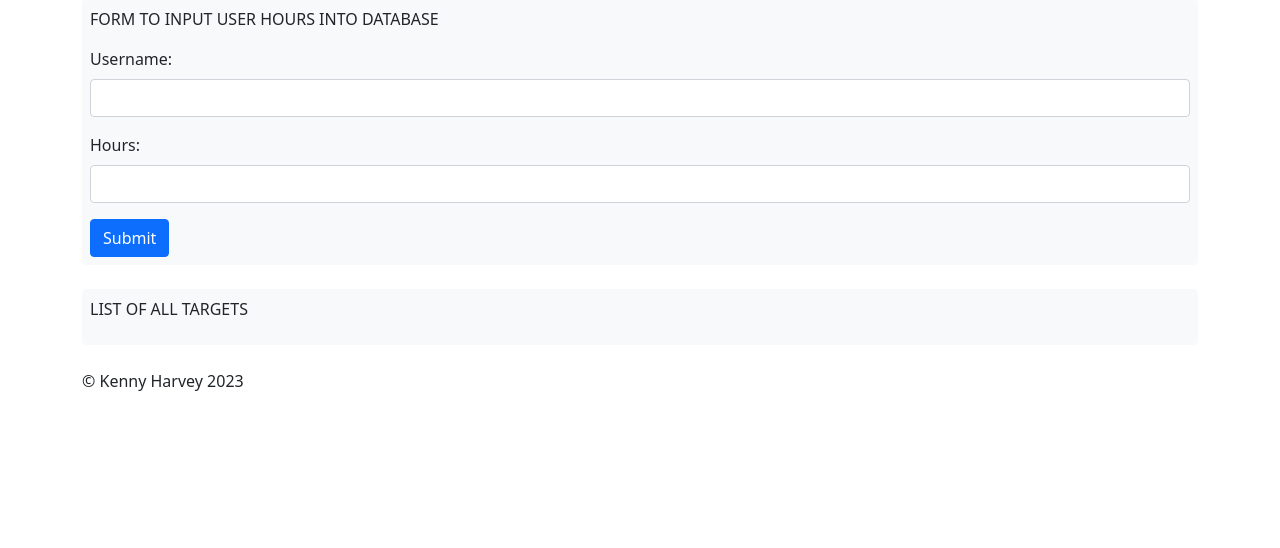
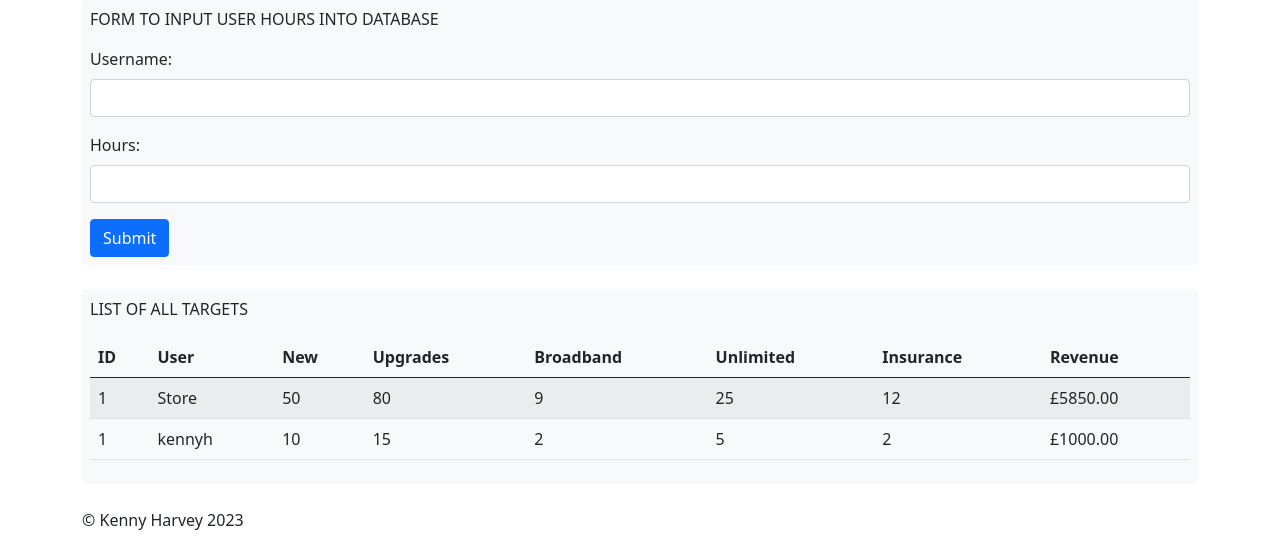
Before and after one commit to TM470-Kenny/TM470_Web_Application, a Flask app: page /targets/ in a window 1280 px wide. Shown: the part 902-1450 px from the top of the page. Before the commit the page ends 1293 px from the top, so only its background shows below. Run offline with Flask 3, Linux system fonts and the light colour scheme; some libraries are stand-ins or nearby versions.

Commit message:
All database tables set up and tables now display lists for each page
Added in the store targets and targets tables for database. Updated users database to include admin and store id to be used for access and extensibility of project. All forms updated and all pages list out the data from the database that is required.

```diff
--- a/Sales_tracker/forms.py
+++ b/Sales_tracker/forms.py
@@ -1,5 +1,5 @@
 from flask_wtf import FlaskForm
-from wtforms import StringField, SubmitField, SelectField, RadioField, IntegerField, DecimalField, PasswordField
+from wtforms import StringField, SubmitField, SelectField, BooleanField, IntegerField, DecimalField, PasswordField
 from wtforms.validators import DataRequired, NumberRange, InputRequired, Email
 
 
@@ -7,7 +7,7 @@ from wtforms.validators import DataRequired, NumberRange, InputRequired, Email
 class SalesForm(FlaskForm):
     # set as current logged in user - admin can change
     username = StringField('Username:', validators=[DataRequired()])
-    new_up = RadioField('New or Upgrade:', choices=['New', 'Upgrade'])
+    new_up = BooleanField('New?')
     sale_type = SelectField('Sale Type:', choices=['Device', 'Sim', 'Broadband'])
     # visible upon choosing device
     device_name = StringField('Device Name:')
@@ -39,6 +39,8 @@ class UsersForm(FlaskForm):
     firstname = StringField('First name:', validators=[InputRequired()])
     lastname = StringField('Last name:', validators=[InputRequired()])
     email = StringField('Email:', validators=[Email()])
+    admin = BooleanField('Admin?')
+    store_id = SelectField('Store ID:', choices=['', 1])
     submit = SubmitField('Submit')
 
 
--- a/Sales_tracker/main.py
+++ b/Sales_tracker/main.py
@@ -39,7 +39,7 @@ class Products(db.Model):
     # Set up One to Many relationship
     product_sales = db.relationship('Sales', backref='product', lazy='dynamic')
 
-    def __init__(self,device,data,length,price,revenue,commission):
+    def __init__(self, device, data, length, price, revenue, commission):
         self.device = device
         self.data = data
         self.length = length
@@ -49,10 +49,6 @@ class Products(db.Model):
 
     def __repr__(self):
         return f'{self.device} with {self.data} costs {self.price}'
-
-    def report_sales(self):
-        for sale in self.product_sales:
-            print(sale)
 
 
 class Sales(db.Model):
@@ -66,7 +62,7 @@ class Sales(db.Model):
     discount = db.Column(db.Integer)
     insurance = db.Column(db.Boolean)
 
-    def __init__(self,user,new,product_id,discount,insurance):
+    def __init__(self, user, new, product_id, discount, insurance):
         self.user = user
         self.new = new
         self.product_id = product_id
@@ -85,18 +81,77 @@ class Users(db.Model):
     firstname = db.Column(db.Text)
     lastname = db.Column(db.Text)
     password = db.Column(db.Text)
+    admin = db.Column(db.Boolean)
+    store_id = db.Column(db.Integer)
 
     user_sales = db.relationship('Sales', backref='users', lazy='dynamic')
 
-    def __init__(self,username,firstname,lastname,password):
+    def __init__(self,username,firstname,lastname,password,admin,store_id):
         self.username = username
         self.firstname = firstname
         self.lastname = lastname
         self.password = password
+        self.admin = admin
+        self.store_id = store_id
 
     def __repr__(self):
         return f'{self.firstname} {self.lastname} has username: {self.username}'
 
+
+class StoreTargets(db.Model):
+
+    __tablename__ = 'store_targets'
+
+    id = db.Column(db.Integer, primary_key=True)
+    new = db.Column(db.Integer)
+    upgrades = db.Column(db.Integer)
+    broadband = db.Column(db.Integer)
+    unlimited = db.Column(db.Integer)
+    insurance = db.Column(db.Integer)
+    revenue = db.Column(db.Numeric)
+
+    ind_targets = db.relationship('Targets', backref='store_targets', lazy='dynamic')
+
+    def __init__(self, new, upgrades, broadband, unlimited, insurance, revenue):
+        self.new = new
+        self.upgrades = upgrades
+        self.broadband = broadband
+        self.unlimited = unlimited
+        self.insurance = insurance
+        self.revenue = revenue
+
+    def __repr__(self):
+        return f'Store {self.id} has target new:{self.new}, upgrades: {self.upgrades}, broadband: {self.broadband}' \
+               f', unlimited: {self.unlimited}, insurance: {self.insurance}, revenue: {self.revenue}'
+
+
+class Targets(db.Model):
+
+    __tablename__ = 'targets'
+
+    id = db.Column(db.Integer, primary_key=True)
+    store_id = db.Column(db.Integer, db.ForeignKey('store_targets.id'))
+    username = db.Column(db.Integer)
+    new = db.Column(db.Integer)
+    upgrades = db.Column(db.Integer)
+    broadband = db.Column(db.Integer)
+    unlimited = db.Column(db.Integer)
+    insurance = db.Column(db.Integer)
+    revenue = db.Column(db.Numeric)
+
+    def __init__(self, store_id, username, new, upgrades, broadband, unlimited, insurance, revenue):
+        self.store_id = store_id
+        self.username = username
+        self.new = new
+        self.upgrades = upgrades
+        self.broadband = broadband
+        self.unlimited = unlimited
+        self.insurance = insurance
+        self.revenue = revenue
+
+    def __repr__(self):
+        return f'User {self.username} has target new:{self.new}, upgrades: {self.upgrades}, broadband: {self.broadband}' \
+               f', unlimited: {self.unlimited}, insurance: {self.insurance}, revenue: {self.revenue}'
 
 
 ######################################
@@ -118,7 +173,8 @@ def login():
 @app.route('/users/')
 def users():
     users_form = UsersForm()
-    return render_template("users.html", users_form=users_form)
+    all_users = Users.query.all()
+    return render_template("users.html", users_form=users_form, all_users=all_users)
 
 
 # route for database page
@@ -146,14 +202,19 @@ def database():
 def targets():
     target_form = TargetForm()
     hours_form = HoursForm()
-    return render_template("targets.html", hours_form=hours_form, target_form=target_form)
+    store_targets = StoreTargets.query.all()
+    user_targets = Targets.query.all()
+    return render_template("targets.html", hours_form=hours_form, target_form=target_form, store_targets=store_targets,
+                           user_targets=user_targets)
 
 
 # route for sales tracker page
 @app.route('/sales/', methods=['GET', 'POST'])
 def sales():
     sales_form = SalesForm()
-    return render_template("sales.html", sales_form=sales_form)
+    all_sales = Sales.query.all()
+    all_products = Products.query.all()
+    return render_template("sales.html", sales_form=sales_form, all_sales=all_sales, all_products=all_products)
 
 
 if __name__ == '__main__':
--- a/Sales_tracker/templates/targets.html
+++ b/Sales_tracker/templates/targets.html
@@ -45,6 +45,46 @@
 			</div>
 			<div id="targets_list" class="p-2 mb-4 bg-light rounded-3">
 				<p>LIST OF ALL TARGETS</p>
+				<table id="data" class="table table-striped">
+					<thead>
+					  <tr>
+						<th>ID</th>
+						<th>User</th>
+						<th>New</th>
+						<th>Upgrades</th>
+						<th>Broadband</th>
+						<th>Unlimited</th>
+						<th>Insurance</th>
+						<th>Revenue</th>
+					  </tr>
+					</thead>
+					<tbody>
+					  {% for store_target in store_targets %}
+						<tr>
+						  <td>{{ store_target.id }}</td>
+						  <td>Store</td>
+						  <td>{{ store_target.new }}</td>
+						  <td>{{ store_target.upgrades }}</td>
+						  <td>{{ store_target.broadband }}</td>
+						  <td>{{ store_target.unlimited }}</td>
+						  <td>{{ store_target.insurance }}</td>
+						  <td>£{{ store_target.revenue|round(2) }}</td>
+						</tr>
+					  {% endfor %}
+						{% for target in user_targets %}
+						<tr>
+						  <td>{{ target.store_id }}</td>
+						  <td>{{ target.username }}</td>
+						  <td>{{ target.new }}</td>
+						  <td>{{ target.upgrades }}</td>
+						  <td>{{ target.broadband }}</td>
+						  <td>{{ target.unlimited }}</td>
+						  <td>{{ target.insurance }}</td>
+						  <td>£{{ target.revenue|round(2) }}</td>
+						</tr>
+					  {% endfor %}
+					</tbody>
+			  	</table>
 			</div>
 			<footer class="footer">
 
```
Also changed, not shown: Sales_tracker/db_setup.py (+9 -6 lines), Sales_tracker/templates/database.html (+24 -5 lines), Sales_tracker/templates/sales.html (+32 -0 lines), Sales_tracker/templates/users.html (+24 -0 lines), Sales_tracker/sales_tracker.sqlite (added).
